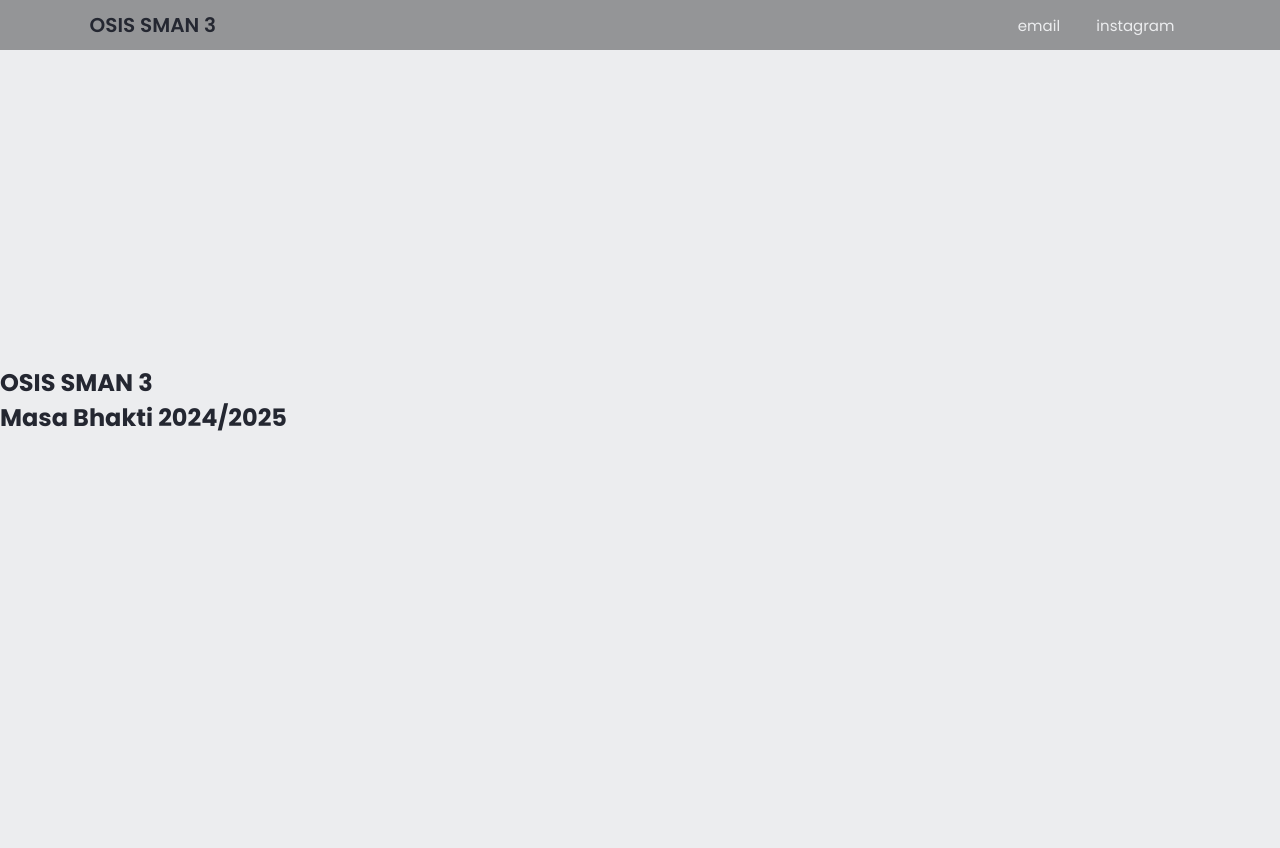
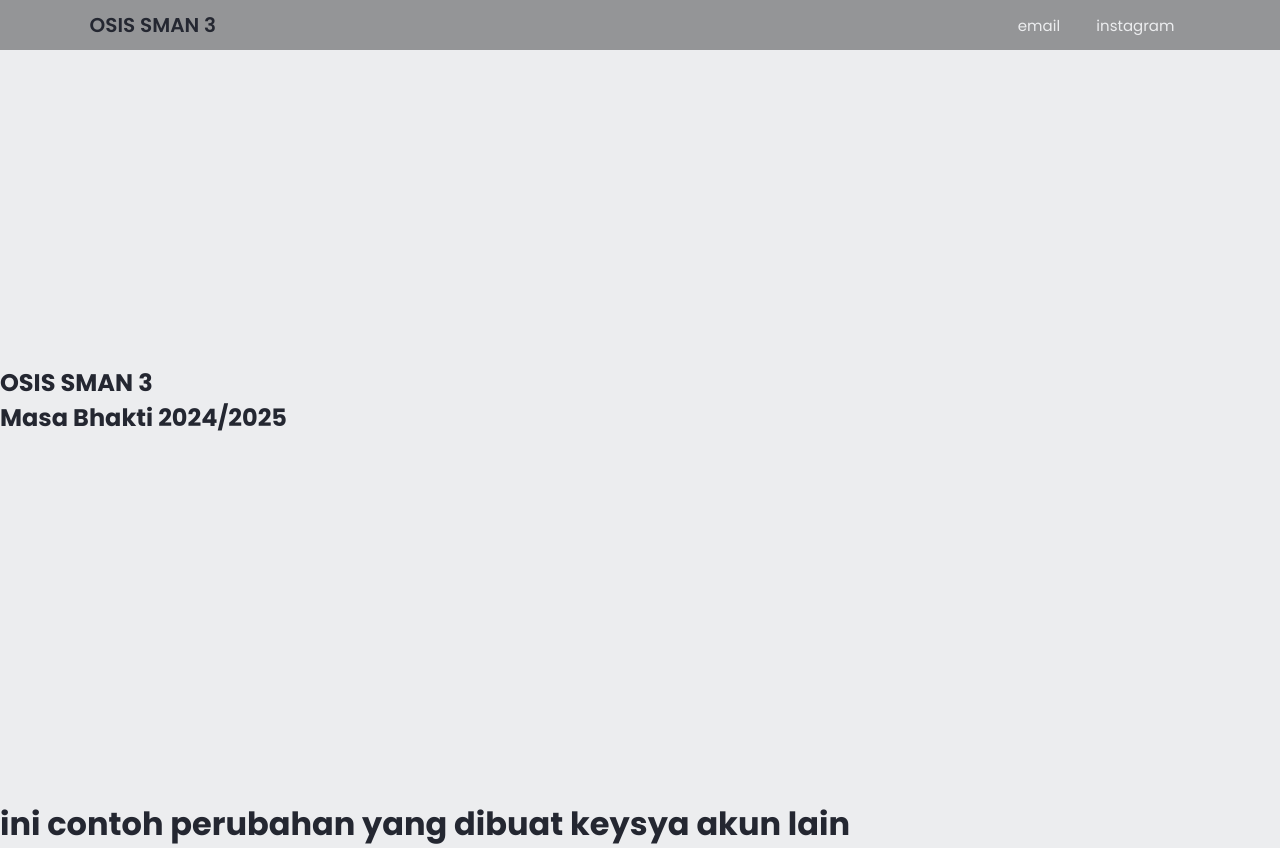
Before and after one commit to keysya20/company-profile.html, a plain HTML site: page index.html in a window 1280 px wide. Before the commit the page ends 800 px from the top, so only its background shows below. Drawn offline with Linux system fonts and the light colour scheme.

Commit message:
Update index.html

```diff
--- a/index.html
+++ b/index.html
@@ -39,6 +39,8 @@
      </section>
     <!-- hero section end -->
 
+    <h1>     ini contoh perubahan yang dibuat keysya akun lain</h1>
+
 
 </body>
 </html>
```
